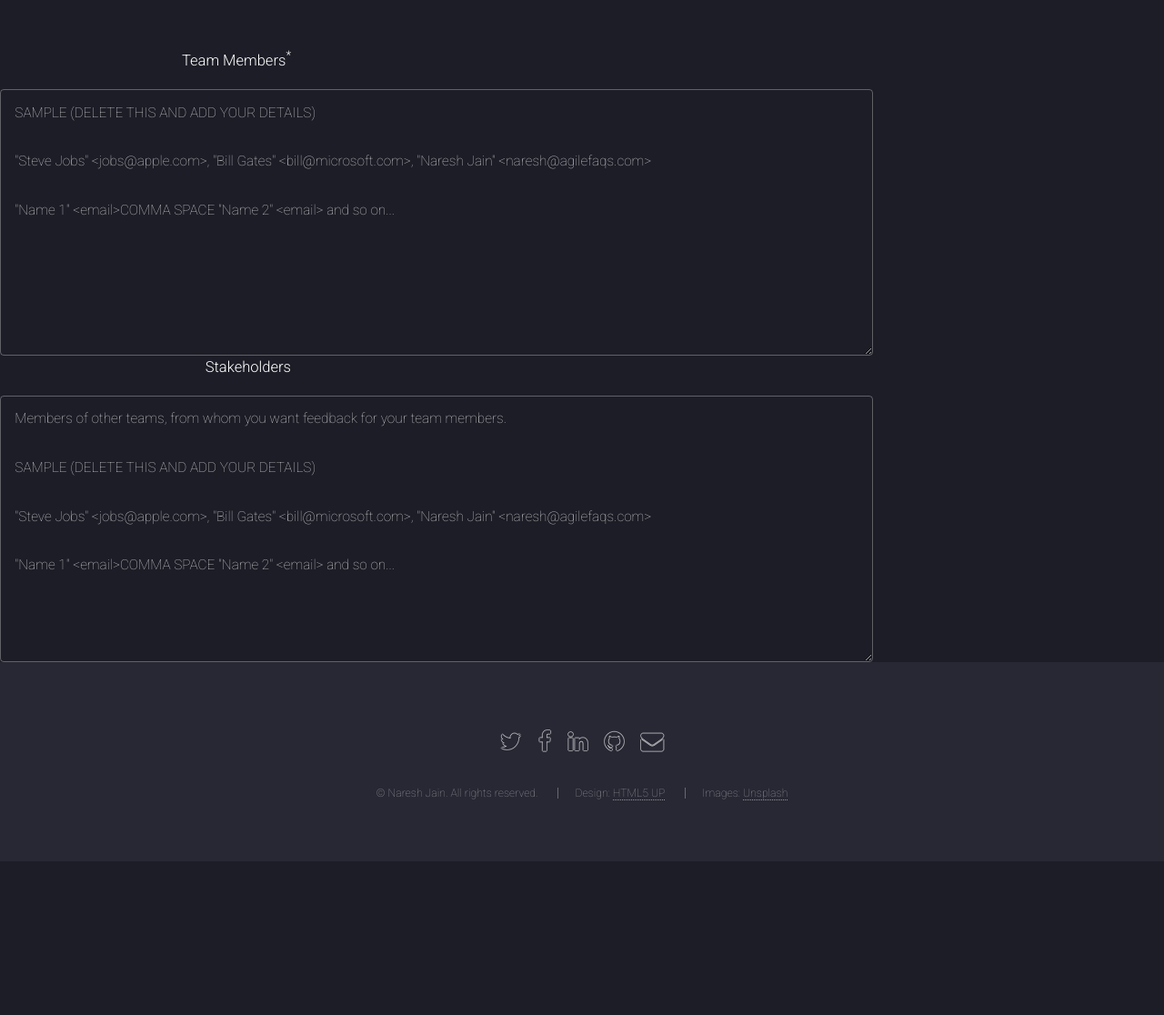
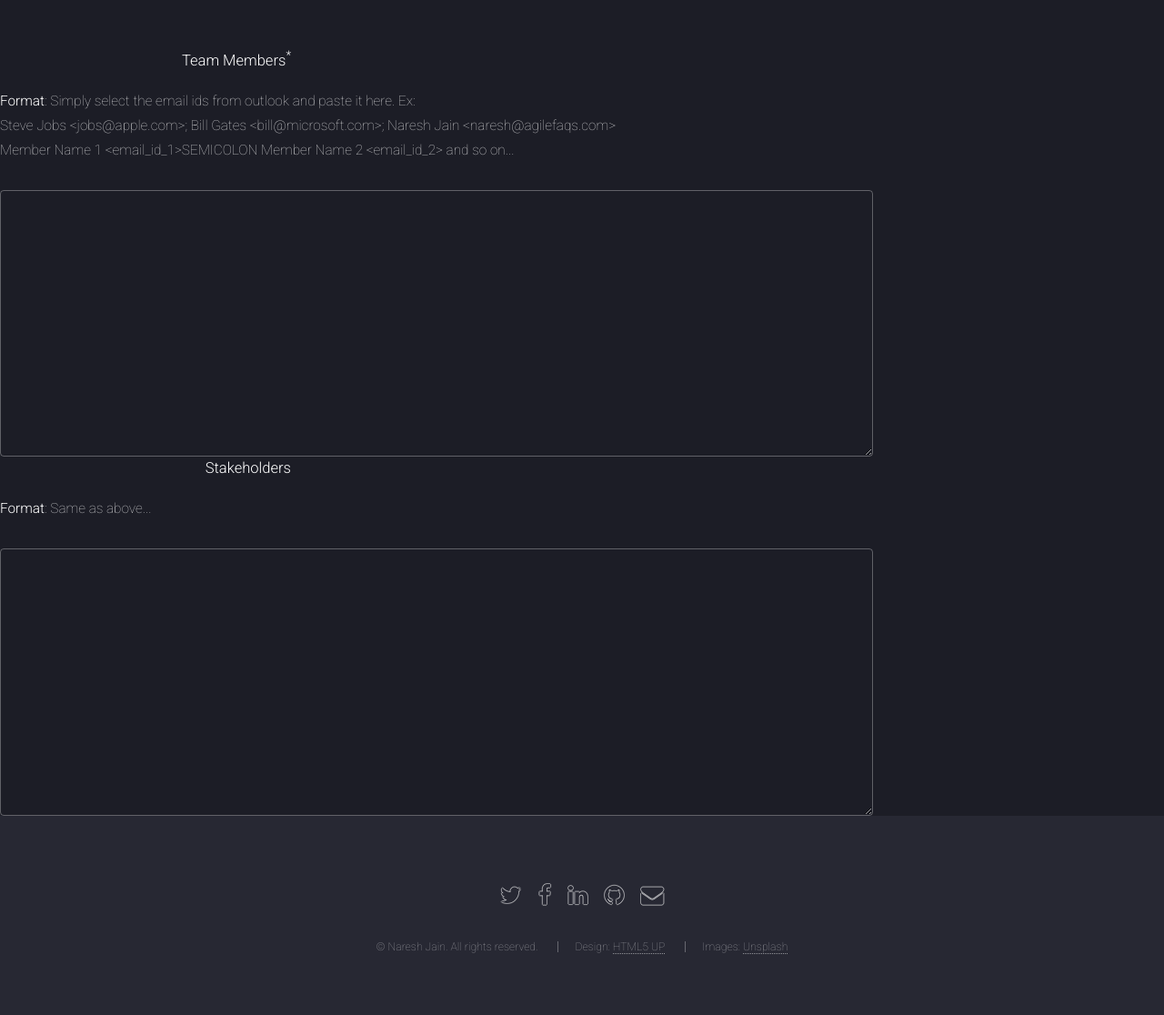
Before and after one commit to nashjain/feedback360, a PHP site: template templates/org/inc/team_members_textarea.html.php in a window 1280 px wide. Shown: the whole page at 91% size. Before the commit the page ends 947 px from the top, so only its background shows below. Run offline with PHP 8.4, Linux system fonts and the light colour scheme; the template is opened without the code that fills it, so the values that code supplies are empty.

Commit message:
changed the email import format to outlook format

```diff
--- a/db/db.sql
+++ b/db/db.sql
@@ -65,6 +65,7 @@ CREATE TABLE IF NOT EXISTS `competencies` (
   `id` int(11) NOT NULL AUTO_INCREMENT,
   `name` varchar(255) NOT NULL,
   `description` varchar(255) NOT NULL,
+  `use_count` int DEFAULT 0 NOT NULL,
   `created` datetime NOT NULL DEFAULT '2015-01-01 00:00:00',
   `updated` timestamp NOT NULL DEFAULT CURRENT_TIMESTAMP ON UPDATE CURRENT_TIMESTAMP,
   PRIMARY KEY (`id`)
--- a/models/competencies.php
+++ b/models/competencies.php
@@ -4,7 +4,7 @@ class Competencies
 {
     public static function fetch_all()
     {
-        return DB::query("SELECT `id`, name, description FROM competencies");
+        return DB::query("SELECT `id`, name, description FROM competencies ORDER BY use_count DESC");
     }
 
     public static function count_for($review_id)
--- a/models/util.php
+++ b/models/util.php
@@ -28,8 +28,10 @@ class Util
     {
         $results = [];
         if(empty($team_members)) return $results;
-        $team_members = str_replace(">, ", ">,", trim($team_members));
-        $all_members = explode(">,", $team_members);
+        $team_members = str_replace(">; ", ">;", trim($team_members));
+        $team_members = str_replace(">, ", ">;", $team_members);
+        $team_members = str_replace(">,", ">;", $team_members);
+        $all_members = explode(">;", $team_members);
         foreach($all_members as $member) {
             $name_email = explode("<", str_replace(" <", "<", trim($member)));
             $email = str_replace(">", "", trim($name_email[1]));
--- a/templates/org/inc/team_members_textarea.html.php
+++ b/templates/org/inc/team_members_textarea.html.php
@@ -1,23 +1,13 @@
 <div class="3u 12u$(medium) form-label"><label for="team_members">Team Members<sup>*</sup></label></div>
 <div class="9u$ 12u$(medium)">
-    <textarea name="team_members" rows="10" id="team_members" required>
-SAMPLE (DELETE THIS AND ADD YOUR DETAILS)
-
-"Steve Jobs" <jobs@apple.com>, "Bill Gates" <bill@microsoft.com>, "Naresh Jain" <naresh@agilefaqs.com>
-
-"Name 1" <email>COMMA SPACE "Name 2" <email> and so on...
-    </textarea>
+    <p><b>Format</b>: Simply select the email ids from outlook and paste it here. Ex:
+    <br/>Steve Jobs &lt;jobs@apple.com&gt;; Bill Gates &lt;bill@microsoft.com&gt;; Naresh Jain &lt;naresh@agilefaqs.com&gt;
+    <br/>Member Name 1 &lt;email_id_1&gt;SEMICOLON Member Name 2 &lt;email_id_2&gt; and so on...</p>
+    <textarea name="team_members" rows="10" id="team_members" required></textarea>
 </div>
 
 <div class="3u 12u$(medium) form-label"><label for="stakeholders">Stakeholders</label></div>
 <div class="9u$ 12u$(medium)">
-    <textarea name="stakeholders" rows="10" id="stakeholders">
-Members of other teams, from whom you want feedback for your team members.
-
-SAMPLE (DELETE THIS AND ADD YOUR DETAILS)
-
-"Steve Jobs" <jobs@apple.com>, "Bill Gates" <bill@microsoft.com>, "Naresh Jain" <naresh@agilefaqs.com>
-
-"Name 1" <email>COMMA SPACE "Name 2" <email> and so on...
-    </textarea>
+    <p><b>Format</b>: Same as above...</p>
+    <textarea name="stakeholders" rows="10" id="stakeholders"></textarea>
 </div>
```
